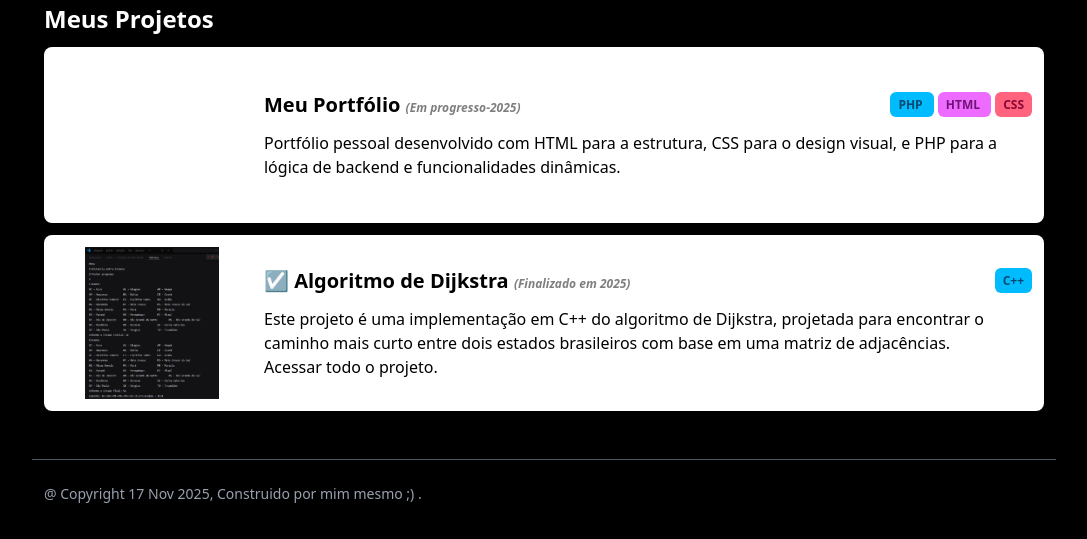
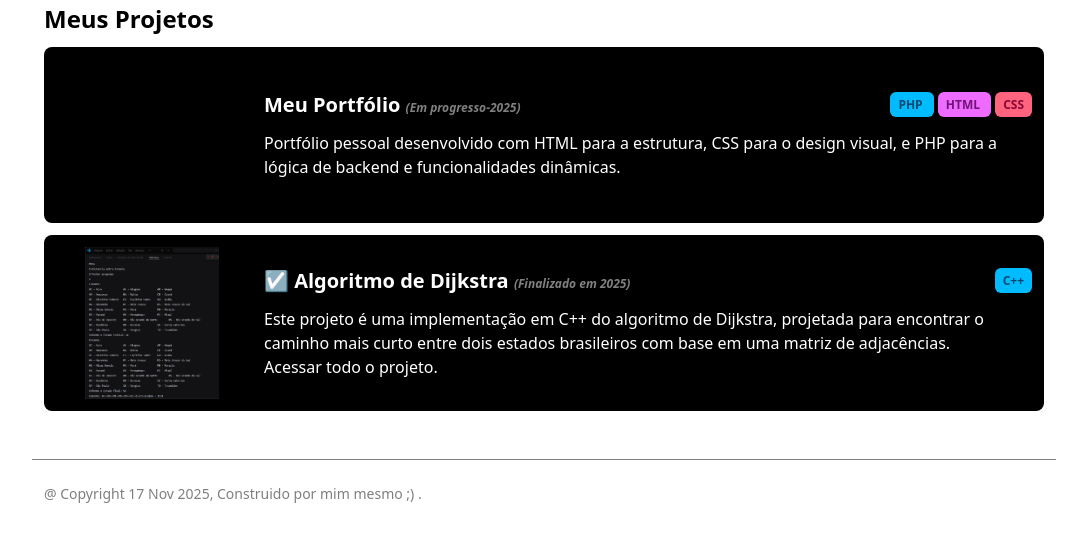
Before and after one commit to AleSilvaPopov/MeuPortfolio, a PHP site: page / in a window 1280 px wide. Shown: the part 337-876 px from the top of the page, without its empty margins (96-1183 px from the left). Run offline with PHP 8.4, Linux system fonts and the light colour scheme.

Commit message:
Mudando as cores

```diff
--- a/componentes/header.php
+++ b/componentes/header.php
@@ -9,13 +9,13 @@ $itens = [
 
 <header class="mx-auto max-w-screen-lg px-3 py-6 flex flex-col items-center gap-4 md:flex-row md:items-center md:justify-between">
     <!-- Logo -->
-    <div class="font-bold text-xl text-black-600">
+    <div class="font-bold text-xl text-black">
         🚀Alexandre Popov
     </div>
 
     <!-- links -->
     <div class="">
-        <ul class="flex gap-x-3 font-medium text-white-900">
+        <ul class="flex gap-x-3 font-medium text-black opacity-80">
             <?php $totalItens = count($itens);
             foreach ($itens as $index => $item):
 
--- a/componentes/projetos.php
+++ b/componentes/projetos.php
@@ -27,7 +27,7 @@
 
  <?php foreach ($projetos as $projeto): ?>
 <!-- Projeto -->
-<div class="bg-white text-black rounded-lg flex flex-col md:flex-row p-3 md:items-center gap-4">
+<div class="bg-black text-white rounded-lg flex flex-col md:flex-row p-3 md:items-center gap-4">
     <div class="w-full md:w-1/5 flex items-center justify-center">
         <img src="<?=$projeto['img'] ?>" class="h-38" alt="">
     </div>
--- a/index.php
+++ b/index.php
@@ -11,7 +11,7 @@
     <script src="https://cdn.jsdelivr.net/npm/@tailwindcss/browser@4"></script>
 </head>
 
-<body class="bg-black text-white">
+<body class="bg-white text-black">
 
     <?php include('./componentes/header.php'); ?>
 
@@ -27,7 +27,7 @@
     </main>
 
     <footer class="mx-auto max-w-screen-lg min-h-20">
-        <div class="border-t border-gray-600 px-3 pt-6 text-gray-400 text-sm">
+        <div class="border-t border-black px-3 pt-6 text-black-400 opacity-50 text-sm">
             @ Copyright <?=date('d M Y')?>, Construido por mim mesmo ;) .
         </div>
     </footer>
```
